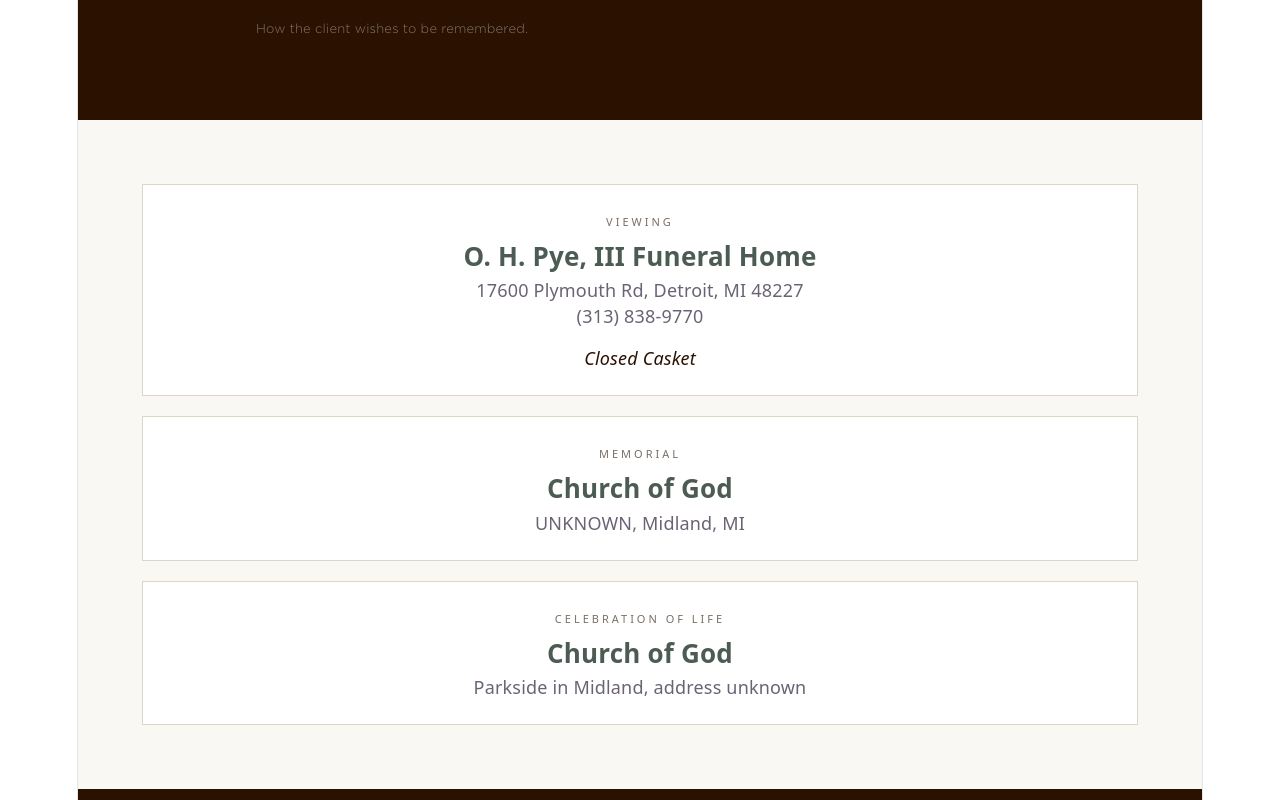
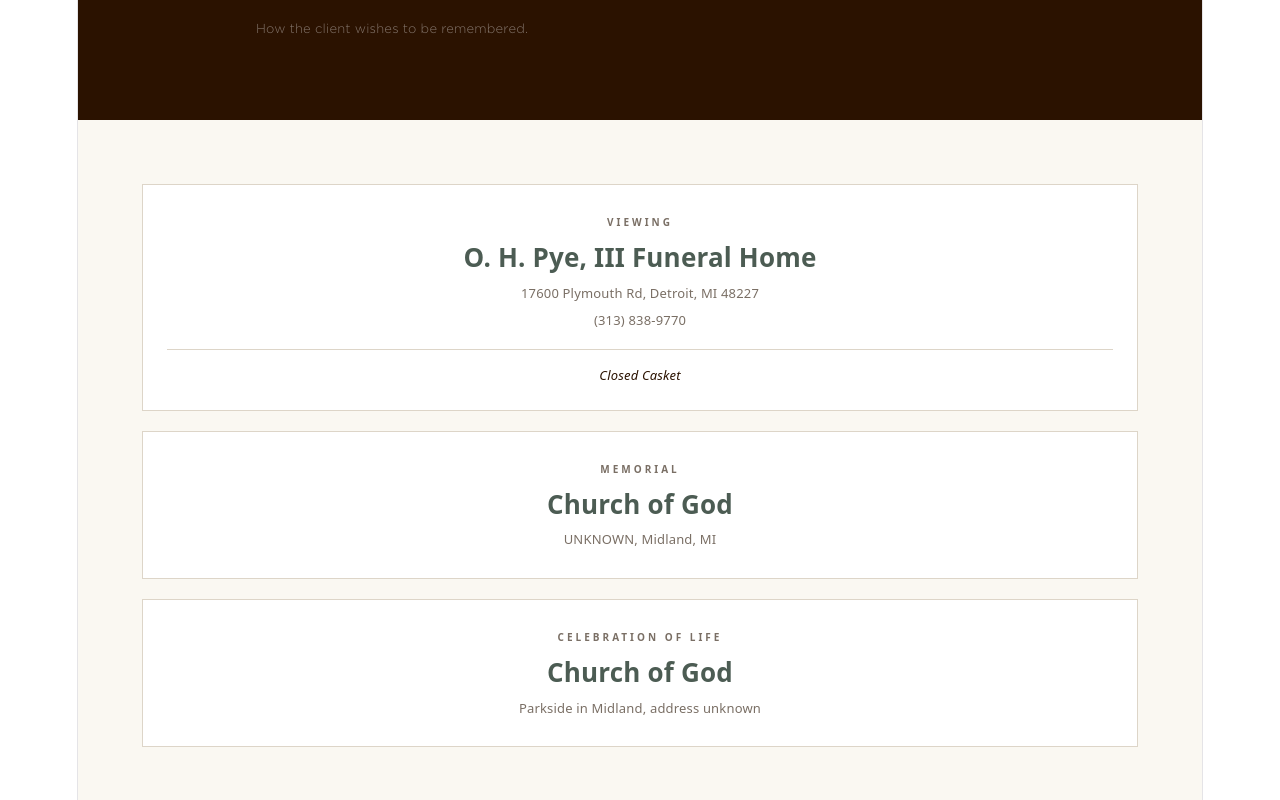
Before and after one commit to DaniiGLopez/pomp-guide, a React (Vite) app in the folder report/: page / in a window 1280 px wide. Shown: the part 1840-2640 px from the top of the page. Built offline with nearby package versions, Linux system fonts and the light colour scheme.

Commit message:
Refine services section and add production details

```diff
--- a/report/src/components/sections/ServicesSection.tsx
+++ b/report/src/components/sections/ServicesSection.tsx
@@ -6,43 +6,238 @@
   plan: PompPlan;
 };
 
+type ProductionDetails = {
+  flowers?: string;
+  slideshow?: string;
+  mc?: string;
+  prayer_leader?: string;
+  music_live?: string;
+  catering_notes?: string;
+  decor_theme?: string;
+};
+
+function Detail({
+  label,
+  value,
+}: {
+  label: string;
+  value: string;
+}) {
+  return (
+    <div>
+      <div
+        style={{
+          fontSize: 10,
+          fontWeight: 700,
+          letterSpacing: 2,
+          textTransform: "uppercase",
+          color: colors.muted,
+          marginBottom: 4,
+        }}
+      >
+        {label}
+      </div>
+
+      <div
+        style={{
+          fontSize: 13,
+          color: colors.darkBrown,
+          lineHeight: 1.5,
+        }}
+      >
+        {value}
+      </div>
+    </div>
+  );
+}
+
 function ServiceCard({
   title,
   locationName,
   address,
   phone,
   notes,
+  productionDetails,
 }: {
   title: string;
   locationName?: string;
   address?: string;
   phone?: string;
   notes?: string;
+  productionDetails?: ProductionDetails;
 }) {
+  const productionItems = productionDetails
+    ? [
+        {
+          label: "Flowers",
+          value: valueOrNull(productionDetails.flowers),
+        },
+        {
+          label: "Slideshow",
+          value: valueOrNull(productionDetails.slideshow),
+        },
+        {
+          label: "Master of Ceremonies",
+          value: valueOrNull(productionDetails.mc),
+        },
+        {
+          label: "Prayer Leader",
+          value: valueOrNull(productionDetails.prayer_leader),
+        },
+        {
+          label: "Live Music",
+          value: valueOrNull(productionDetails.music_live),
+        },
+        {
+          label: "Catering",
+          value: valueOrNull(productionDetails.catering_notes),
+        },
+        {
+          label: "Decor Theme",
+          value: valueOrNull(productionDetails.decor_theme),
+        },
+      ].filter(
+        (
+          item,
+        ): item is {
+          label: string;
+          value: string;
+        } => Boolean(item.value),
+      )
+    : [];
+
+  const resolvedAddress = valueOrNull(address);
+  const resolvedPhone = valueOrNull(phone);
+  const resolvedNotes = valueOrNull(notes);
+
   return (
-    <div style={{ background: colors.white, border: `1px solid ${colors.border}`, padding: 24 }}>
-      <p style={{ letterSpacing: 3, color: colors.muted, fontSize: 11 }}>{title}</p>
-      <h3 style={{ fontSize: 26, margin: "8px 0", color: colors.forestGreen }}>
+    <div
+      className="loc"
+      style={{
+        background: colors.white,
+        border: `1px solid ${colors.border}`,
+        padding: 24,
+      }}
+    >
+      <p
+        style={{
+          letterSpacing: 3,
+          color: colors.muted,
+          fontSize: 10,
+          fontWeight: 700,
+          textTransform: "uppercase",
+          margin: 0,
+          marginBottom: 8,
+        }}
+      >
+        {title}
+      </p>
+
+      <h3
+        style={{
+          fontSize: 26,
+          lineHeight: 1.1,
+          margin: 0,
+          marginBottom: 12,
+          color: colors.forestGreen,
+        }}
+      >
         {valueOrNull(locationName) || "To be determined"}
       </h3>
-      {valueOrNull(address) && <p>{address}</p>}
-      {valueOrNull(phone) && <p>{formatPhone(phone)}</p>}
-      {valueOrNull(notes) && (
-        <p style={{ marginTop: 16, fontStyle: "italic", color: colors.darkBrown }}>{notes}</p>
+
+      {resolvedAddress && (
+        <p
+          style={{
+            fontSize: 13,
+            color: colors.muted,
+            margin: "4px 0",
+            lineHeight: 1.5,
+          }}
+        >
+          {resolvedAddress}
+        </p>
+      )}
+
+      {resolvedPhone && (
+        <p
+          style={{
+            fontSize: 13,
+            color: colors.muted,
+            margin: "4px 0",
+          }}
+        >
+          {formatPhone(resolvedPhone)}
+        </p>
+      )}
+
+      {resolvedNotes && (
+        <p
+          style={{
+            margin: "16px 0 0",
+            paddingTop: 16,
+            borderTop: `1px solid ${colors.border}`,
+            fontStyle: "italic",
+            fontSize: 13,
+            lineHeight: 1.5,
+            color: colors.darkBrown,
+          }}
+        >
+          {resolvedNotes}
+        </p>
+      )}
+
+      {productionItems.length > 0 && (
+        <div
+          style={{
+            marginTop: 16,
+            paddingTop: 16,
+            borderTop: `1px solid ${colors.border}`,
+            display: "grid",
+            gridTemplateColumns: "repeat(2, minmax(0, 1fr))",
+            gap: 16,
+          }}
+        >
+          {productionItems.map((item) => (
+            <Detail
+              key={item.label}
+              label={item.label}
+              value={item.value}
+            />
+          ))}
+        </div>
       )}
     </div>
   );
 }
 
 export function ServicesSection({ plan }: ServicesSectionProps) {
-  const { viewing, memorial, celebration, service_mood, special_requests } = plan.services;
+  const {
+    viewing,
+    memorial,
+    celebration,
+    service_mood,
+    special_requests,
+  } = plan.services;
+
+  const resolvedMood = valueOrNull(service_mood);
+  const resolvedRequests = valueOrNull(special_requests);
 
   return (
-    <section style={{ background: colors.cream, padding: 64 }}>
-      <div style={{ display: "grid", gap: 20 }}>
+    <section
+      style={{
+        background: colors.cream,
+        padding: 64,
+      }}
+    >
+      <div
+        style={{
+          display: "grid",
+          gap: 20,
+        }}
+      >
         {plan.services.services_selected.includes("viewing") && (
           <ServiceCard
-            title="VIEWING"
+            title="Viewing"
             locationName={viewing.location_name}
             address={viewing.location_address}
             phone={viewing.location_phone}
@@ -52,7 +247,7 @@
 
         {plan.services.services_selected.includes("memorial") && (
           <ServiceCard
-            title="MEMORIAL"
+            title="Memorial"
             locationName={memorial.location_name}
             address={memorial.location_address}
             phone={memorial.location_phone}
@@ -62,23 +257,79 @@
 
         {plan.services.services_selected.includes("celebration") && (
           <ServiceCard
-            title="CELEBRATION OF LIFE"
+            title="Celebration of Life"
             locationName={celebration.location_name}
             address={celebration.location_address}
             phone={celebration.location_phone}
             notes={celebration.spiritual_traditions_notes}
+            productionDetails={celebration.production_details}
           />
         )}
 
-        {valueOrNull(service_mood) && (
-          <div style={{ background: colors.stone, padding: 24, borderLeft: `4px solid ${colors.oliveGreen}` }}>
-            <strong>Desired mood:</strong> {service_mood}
+        {resolvedMood && (
+          <div
+            style={{
+              background: colors.stone,
+              padding: 24,
+              borderLeft: `4px solid ${colors.oliveGreen}`,
+            }}
+          >
+            <div
+              style={{
+                fontSize: 10,
+                fontWeight: 700,
+                letterSpacing: 2,
+                textTransform: "uppercase",
+                color: colors.muted,
+                marginBottom: 6,
+              }}
+            >
+              Desired Mood
+            </div>
+
+            <div
+              style={{
+                fontSize: 14,
+                lineHeight: 1.5,
+                color: colors.darkBrown,
+              }}
+            >
+              {resolvedMood}
+            </div>
           </div>
         )}
 
-        {valueOrNull(special_requests) && (
-          <div style={{ background: colors.stone, padding: 24, borderLeft: `4px solid ${colors.burntOrange}` }}>
-            <strong>Special requests:</strong> {special_requests}
+        {resolvedRequests && (
+          <div
+            style={{
+              background: colors.stone,
+              padding: 24,
+              borderLeft: `4px solid ${colors.burntOrange}`,
+            }}
+          >
+            <div
+              style={{
+                fontSize: 10,
+                fontWeight: 700,
+                letterSpacing: 2,
+                textTransform: "uppercase",
+                color: colors.muted,
+                marginBottom: 6,
+              }}
+            >
+              Special Requests
+            </div>
+
+            <div
+              style={{
+                fontSize: 14,
+                lineHeight: 1.5,
+                color: colors.darkBrown,
+                whiteSpace: "pre-line",
+              }}
+            >
+              {resolvedRequests}
+            </div>
           </div>
         )}
       </div>
```
